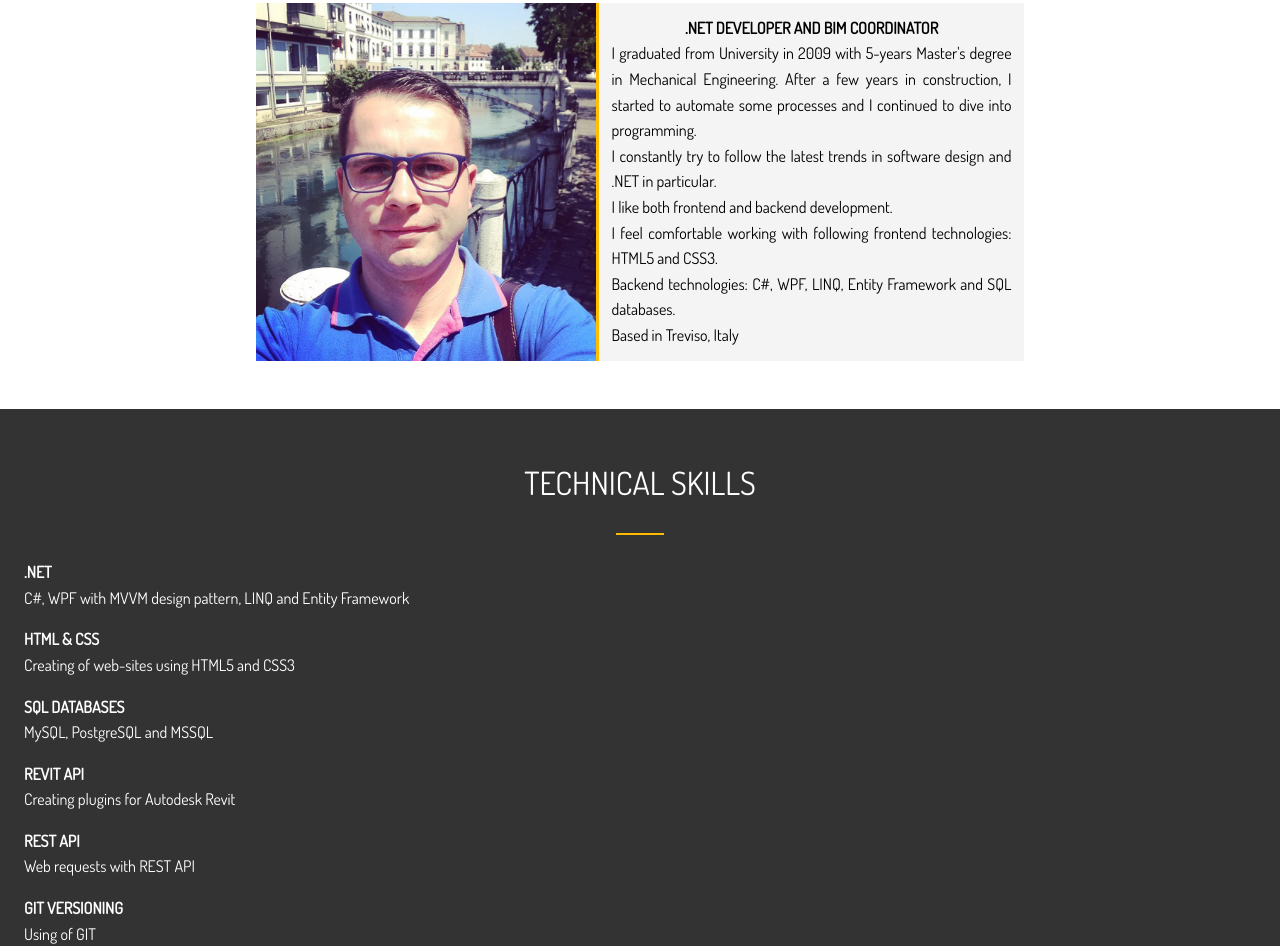
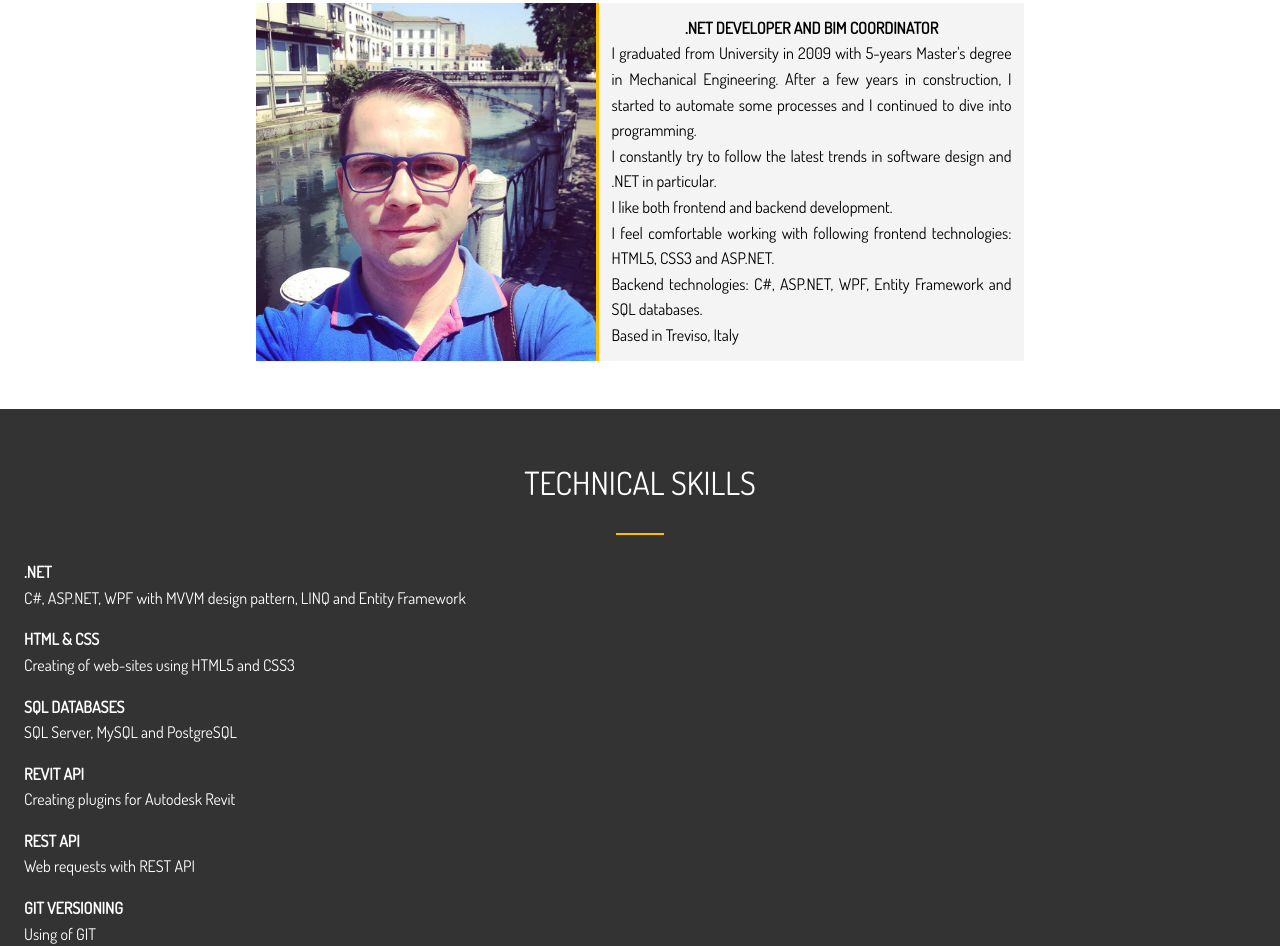
Before and after one commit to code4builder/PortfolioWebsite, a website: page dist/about.html in a window 1280 px wide. Shown: the part 304-1250 px from the top of the page. Drawn offline with Linux system fonts and the light colour scheme.

Commit message:
Modify about info regarding stack: add ASP.NET

```diff
--- a/dist/about.html
+++ b/dist/about.html
@@ -46,8 +46,8 @@
                         After a few years in construction, I started to automate some processes and I continued to dive into programming.</p>
                     <p class="lng-about-a-paragraph-2">I constantly try to follow the latest trends in software design and .NET in particular.</p>
                     <p class="lng-about-a-paragraph-3">I like both frontend and backend development.</p>
-                    <p class="lng-about-a-paragraph-4">I feel comfortable working with following frontend technologies: HTML5 and CSS3.</p>
-                    <p class="lng-about-a-paragraph-5">Backend technologies: C#, WPF, LINQ, Entity Framework and SQL databases.</p>
+                    <p class="lng-about-a-paragraph-4">I feel comfortable working with following frontend technologies: HTML5, CSS3 and ASP.NET.</p>
+                    <p class="lng-about-a-paragraph-5">Backend technologies: C#, ASP.NET, WPF, Entity Framework and SQL databases.</p>
                     <p class="lng-about-a-paragraph-6">Based in Treviso, Italy</p>
                 </div>
             </div>
@@ -60,11 +60,11 @@
             <h2 class="section-title lng-about-b-header">Technical Skills</h2>
             <div class="bottom-line"></div>
             <h4>.NET</h4>
-            <p class="my-1-bottom lng-about-b-item-1">C#, WPF with MVVM design pattern, LINQ and Entity Framework</p>
+            <p class="my-1-bottom lng-about-b-item-1">C#, ASP.NET, WPF with MVVM design pattern, LINQ and Entity Framework</p>
             <h4>HTML & CSS</h4>
             <p class="my-1-bottom lng-about-b-item-2">Creating of web-sites using HTML5 and CSS3</p>
             <h4>SQL Databases</h4>
-            <p class="my-1-bottom lng-about-b-item-3">MySQL, PostgreSQL and MSSQL</p>
+            <p class="my-1-bottom lng-about-b-item-3">SQL Server, MySQL and PostgreSQL</p>
             <h4>Revit API</h4>
             <p class="my-1-bottom lng-about-b-item-4">Creating plugins for Autodesk Revit</p>
             <h4>Rest API</h4>
```
Also changed, not shown: dist/index.html (+2 -2 lines).
